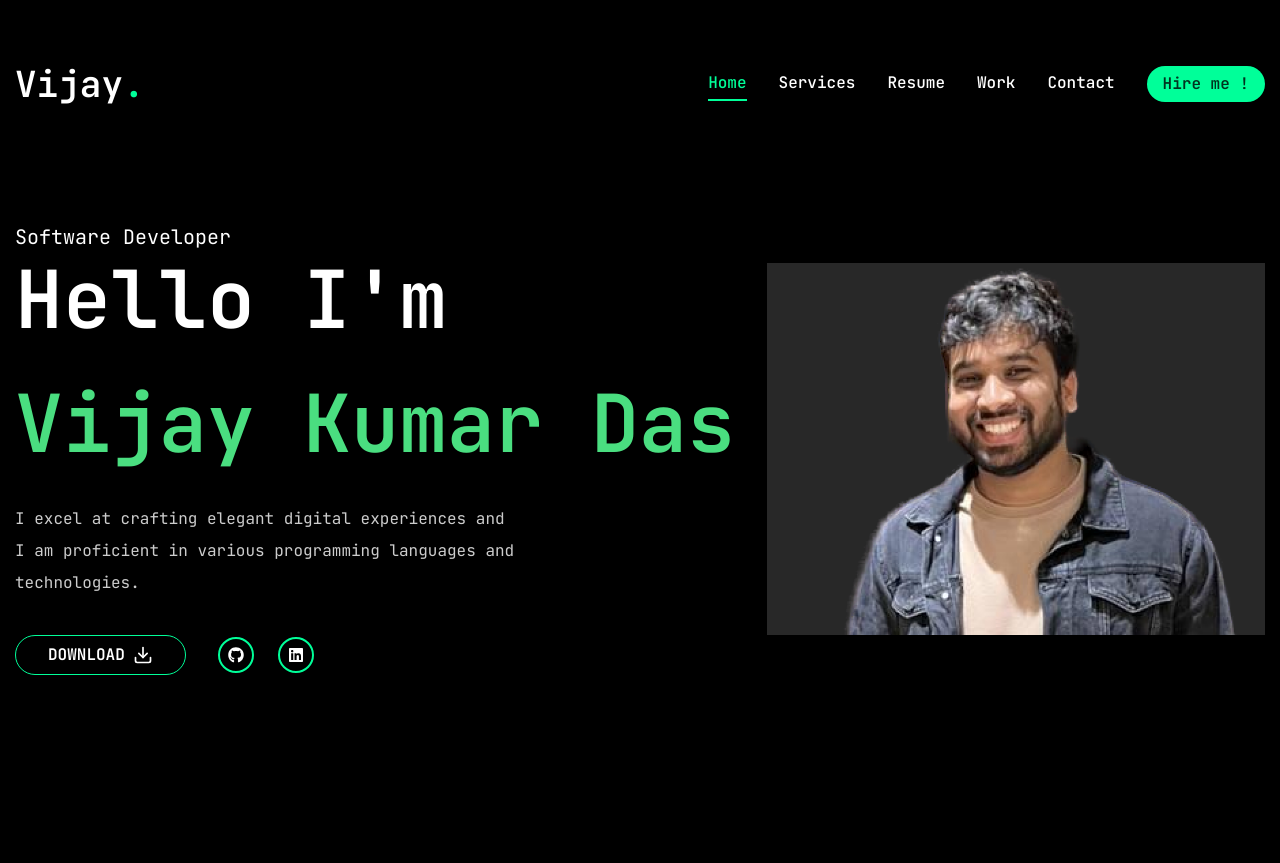
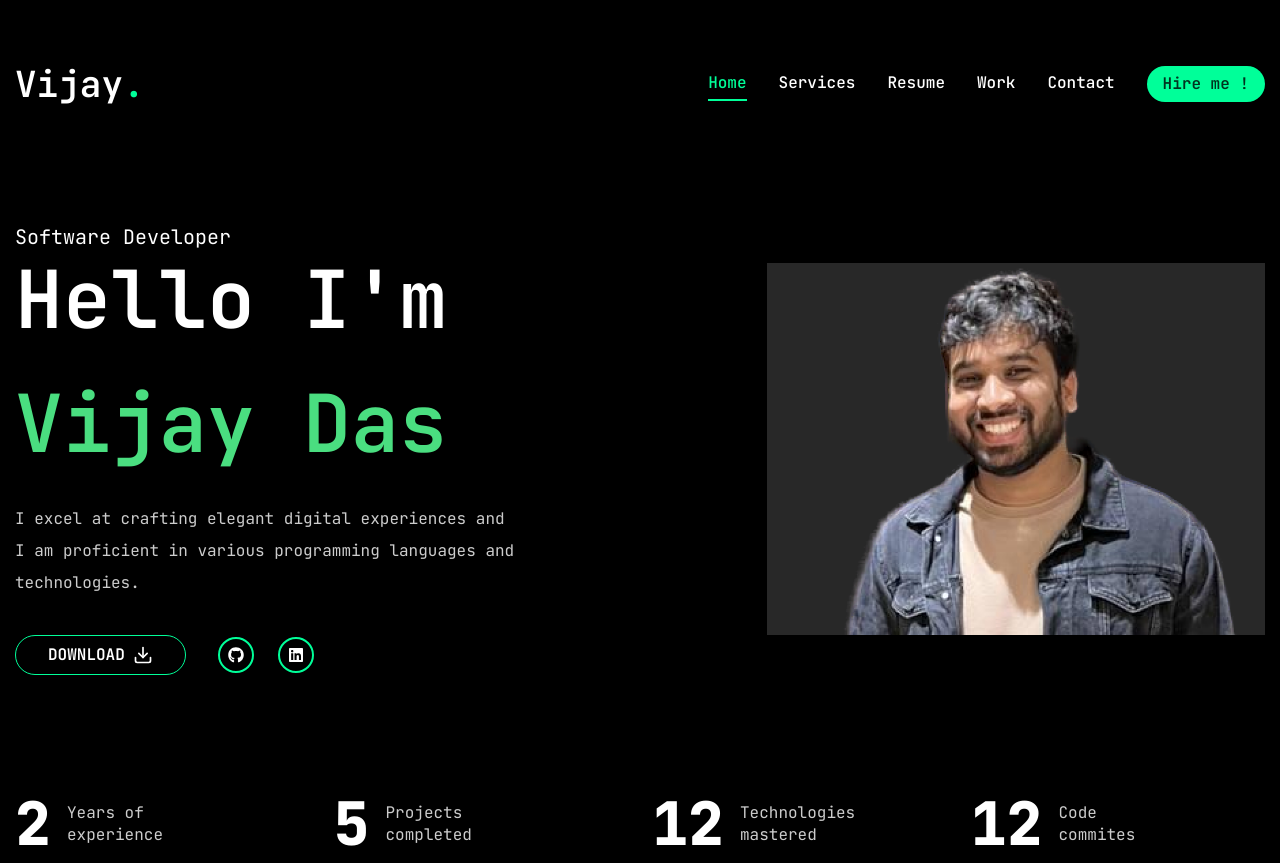
Before and after one commit to vijaykumar0-1/portfolio-website, a Next.js app: page / in a window 1280 px wide. Before the commit the page ends 800 px from the top, so only its background shows below. Built offline with nearby package versions, Linux system fonts and the light colour scheme.

Commit message:
add stats

```diff
--- a/package.json
+++ b/package.json
@@ -22,6 +22,7 @@
     "lucide-react": "^0.437.0",
     "next": "14.2.7",
     "react": "^18",
+    "react-countup": "^6.5.3",
     "react-dom": "^18",
     "react-icons": "^5.3.0",
     "tailwind-merge": "^2.5.2",
--- a/src/app/page.tsx
+++ b/src/app/page.tsx
@@ -2,6 +2,7 @@ import { Button } from "@/components/ui/button";
 import { FiDownload } from "react-icons/fi";
 import Social from "@/components/Social";
 import ProfilePhoto from "@/components/ProfilePhoto";
+import Stats from "@/components/Stats";
 const Home = () => {
   return (
     <section className="h-full">
@@ -11,7 +12,7 @@ const Home = () => {
             <span className="text-xl">Software Developer</span>
             <h1 className="h1">
               Hello I'm <br />
-              <span className="text-green-400">Vijay Kumar Das</span>
+              <span className="text-green-400">Vijay Das</span>
             </h1>
             <p className="max-w-[500px] mb-9 text-white/80">
               I excel at crafting elegant digital experiences and I am
@@ -42,6 +43,7 @@ const Home = () => {
           </div>
         </div>
       </div>
+      <Stats/>
     </section>
   );
 };
--- /dev/null
+++ b/src/components/Stats.tsx
@@ -0,0 +1,49 @@
+"use client";
+import CountUp from "react-countup";
+
+const stats = [
+  {
+    num: 2,
+    text: "Years of experience",
+  },
+  {
+    num: 5,
+    text: "Projects completed",
+  },
+  {
+    num: 12,
+    text: "Technologies mastered",
+  },
+  {
+    num: 12,
+    text: "Code commites",
+  },
+];
+
+const Stats = () => {
+  return (
+    <section className="pt-4 pb-12 md:pt-0 md:pb-0">
+      <div className="container max-auto">
+        <div className="flex flex-wrap gap-6 max-w-[80vw] max-auto md:max-w-none">
+          {stats.map((item, index) => {
+            return (
+              <div className="flex flex-1 gap-4 items-center  md:justify-start" key={index}>
+                <CountUp
+                  end={item.num}
+                  duration={4}
+                  delay={2}
+                  className="text-4xl md:text-6xl font-extrabold"
+                />
+                <p className={`${item.text.length < 15 ? "max-w-[100px]" : "max-w-[150px]"} leading-snug text-white/80`}>
+                    {item.text}
+                </p>
+              </div>
+            );
+          })}
+        </div>
+      </div>
+    </section>
+  );
+};
+
+export default Stats;
```
Also changed, not shown: 1 other file (tests, documents, lock files or other folders).
